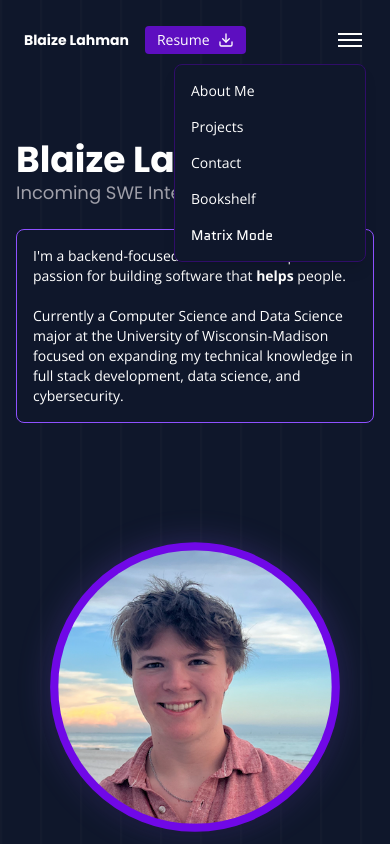
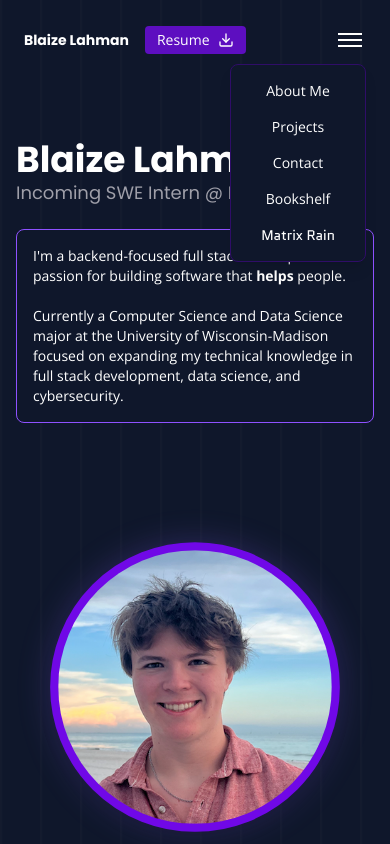
Before and after one commit to blaizerlahman/personal-site, a SvelteKit app: page / in a window 390 px wide. Both pictures are taken after a click on the button "Toggle menu". Shown: the top 844 px of the page. Built offline with nearby package versions, Linux system fonts and the light colour scheme; a web font is replaced by a local one.

Commit message:
fixed mobile view

```diff
--- a/src/components/Header.svelte
+++ b/src/components/Header.svelte
@@ -135,12 +135,12 @@
     </button>
 
     {#if isMenuOpen}
-      <div class="absolute right-0 top-full mt-2 w-48 bg-slate-900 rounded-lg shadow-lg border border-violet-950 py-2 z-20">
+      <div class="absolute right-0 top-full mt-2 w-34 bg-slate-900 rounded-lg shadow-lg border border-violet-950 py-2 z-20">
         {#each tabs as tab}
           {#if tab.name === "About Me" || tab.name === "Contact" || tab.name === "Projects"}
             <a
               href={tab.link}
-              class="block px-4 py-2 text-sm hover:bg-slate-800 hover:text-violet-400 duration-200"
+              class="block px-4 py-2 text-sm text-center hover:bg-slate-800 hover:text-violet-400 duration-200"
               on:click={(event) => {
                 handleIdClick(event, tab.link);
                 isMenuOpen = false;
@@ -151,7 +151,7 @@
           {:else}
             <a
               href={tab.link}
-              class="block px-4 py-2 text-sm hover:bg-slate-800 hover:text-violet-400 duration-200"
+              class="block px-4 py-2 text-sm text-center hover:bg-slate-800 hover:text-violet-400 duration-200"
               on:click={() => isMenuOpen = false}
             >
               {tab.name}
@@ -160,12 +160,12 @@
         {/each}
         <button
           on:click={toggleMatrixMode}
-          class="quantico block w-full text-left px-4 py-2 text-sm hover:bg-slate-800 transition"
+          class="quantico block w-full text-center px-4 py-2 text-sm hover:bg-slate-800 transition"
         >
           {#if $matrixMode}
             Matrix Off
           {:else}
-            Matrix Mode
+            Matrix Rain
           {/if}
         </button>
       </div>
```
